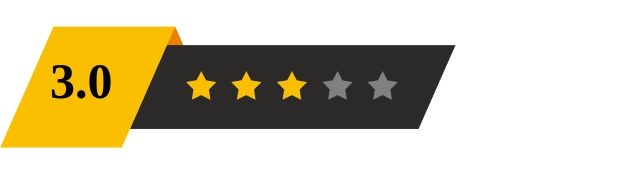
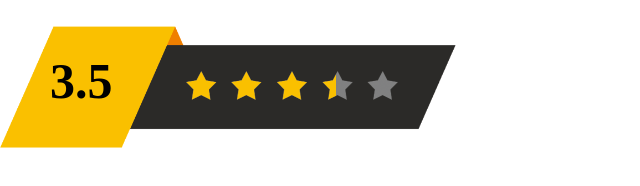
Before and after one commit to nonoll/markup-study, a plain HTML site: page homework/01-StartRating/startRating.html in a window 1280 px wide. Shown: the part 138-324 px from the top of the page, 0-640 px from the left. Drawn offline with nearby package versions, Linux system fonts and the light colour scheme.

Commit message:
[hkroh] rating 활성화 보정 / 애니메이션 추가

```diff
--- a/homework/01-StartRating/startRating.html
+++ b/homework/01-StartRating/startRating.html
@@ -14,28 +14,34 @@
 <body>
 	<h1 class="blind">StarRating</h1>
 	<main>
-		<!-- [D] data-value 기준 활성화 이미지 너비 설정 -->
-		<div class="star-rating" data-value="0">
+
+		<div class="star-rating">
 			<h2 class="blind">rating</h2>
 			<!-- [D] range 값 변경시 값 변경 -->
 			<strong class="star-rating__value">0.0</strong>
 			<div class="star-rating__item">
 				<input class="star-rating__item--slider" type="range" name="rating" min="0" max="5" step="0.5" value="0">
-				<!-- [D] range 값에 비례하여 width % 값 설정 -->
+				<!--
+					[D] range 값에 비례하여 width 값 설정
+						-. 별 너비 : 30px - 60px
+						-. 별 사이 간격 : 15px - 30px
+						-. range 값 10% = 15px
+				-->
 				<span class="star-rating__item--active"></span>
 			</div>
 		</div>
 
-		<div class="star-rating" data-value="3">
+		<div class="star-rating">
 			<h2 class="blind">rating</h2>
 			<!-- [D] range 값 변경시 값 변경 -->
-			<strong class="star-rating__value">3.0</strong>
+			<strong class="star-rating__value">0.0</strong>
 			<div class="star-rating__item">
-				<input class="star-rating__item--slider" type="range" name="rating" min="0" max="5" step="0.5" value="3">
-				<!-- [D] range 값에 비례하여 width % 값 설정 -->
+				<input class="star-rating__item--slider" type="range" name="rating" min="0" max="5" step="0.5" value="3.5">
+				<!-- [D] range 값에 비례하여 width 값 설정 -->
 				<span class="star-rating__item--active"></span>
 			</div>
 		</div>
+
 	</main>
 
 	<script src="https://code.jquery.com/jquery-1.12.4.min.js"></script>
@@ -72,11 +78,26 @@
 						output = container.find(this.opts.value),
 						active = container.find(this.opts.active),
 						value = win.Number(target.val()),
-						valuePer = (value / win.parseInt(target.attr('max'), 10)) * 100;
+						valuePer = (value / win.parseInt(target.attr('max'), 10)) * 100,
+						startValue = win.Number(output.text()).toFixed(1),
+						margin = 0;
 
-						output.text(value.toFixed(1));
-						container.attr('data-value', valuePer);
-						active.width(valuePer + '%');
+						if (valuePer > 20) {
+							margin = valuePer - 20;
+							margin = win.Math.round(margin/20) * 15;
+						}
+
+						active.stop().animate({
+							width : ((valuePer * 15)/10) + margin
+						});
+
+						value = value.toFixed(1);
+
+						$({ value : startValue }).stop().animate({ value : value }, {
+							step: function(now) {
+								output.text(now.toFixed(1));
+							}
+						});
 					},
 					setDefaultDisplay : function() {
 						$.map(this.slider, $.proxy(function(slider) {
```
